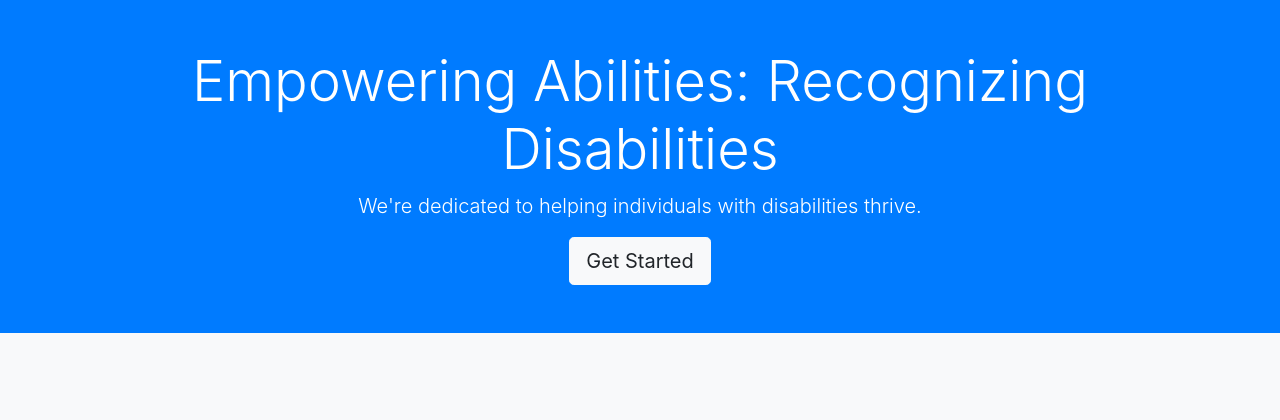
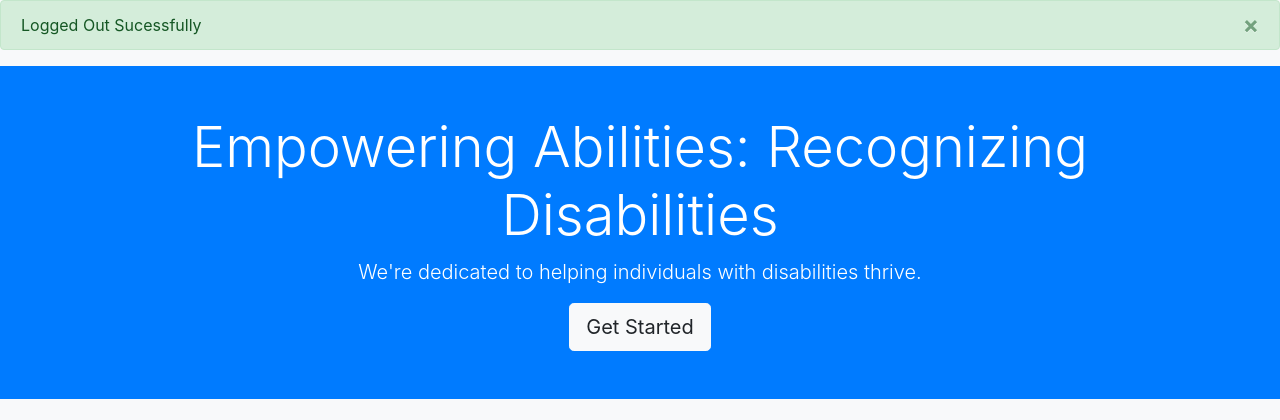
Before and after one commit to uppusaiteja/e-recognize, a Django app: template myapp/templates/index.html in a window 1280 px wide. Shown: the part 72-492 px from the top of the page. Run offline with Django 3.2, Linux system fonts and the light colour scheme; the template is opened without the code that fills it, so the values that code supplies are empty; one stand-in notice (Sample message) is shown; some libraries are stand-ins or nearby versions.

Commit message:
Logout msg

```diff
--- a/myapp/templates/index.html
+++ b/myapp/templates/index.html
@@ -219,6 +219,16 @@
     <a class="navbar-brand" href="#"><h2>e-Recognize</h2></a>
 </nav>
 
+{% if messages %}
+  <div class="alert alert-success alert-dismissible fade show" role="alert">
+    Logged Out Sucessfully
+    <button type="button" class="close" data-dismiss="alert" aria-label="Close">
+      <span aria-hidden="true">&times;</span>
+    </button>
+  </div>
+{% endif %}
+
+
 <!-- Hero Section -->
 <section class="hero bg-primary text-white text-center py-5">
     <div class="container">
--- a/myapp/views.py
+++ b/myapp/views.py
@@ -1,6 +1,7 @@
 from django.shortcuts import render, redirect
 from django.contrib.auth import authenticate, login, logout
 from .forms import UserCreationForm, LoginForm
+from django.contrib import messages
 
 showResults = False
 
@@ -39,6 +40,7 @@ def user_login(request):
 # logout page
 def user_logout(request):
     logout(request)
+    messages.success(request, 'You have been successfully logged out.')
     return redirect('home')
 
 def upload():
```
